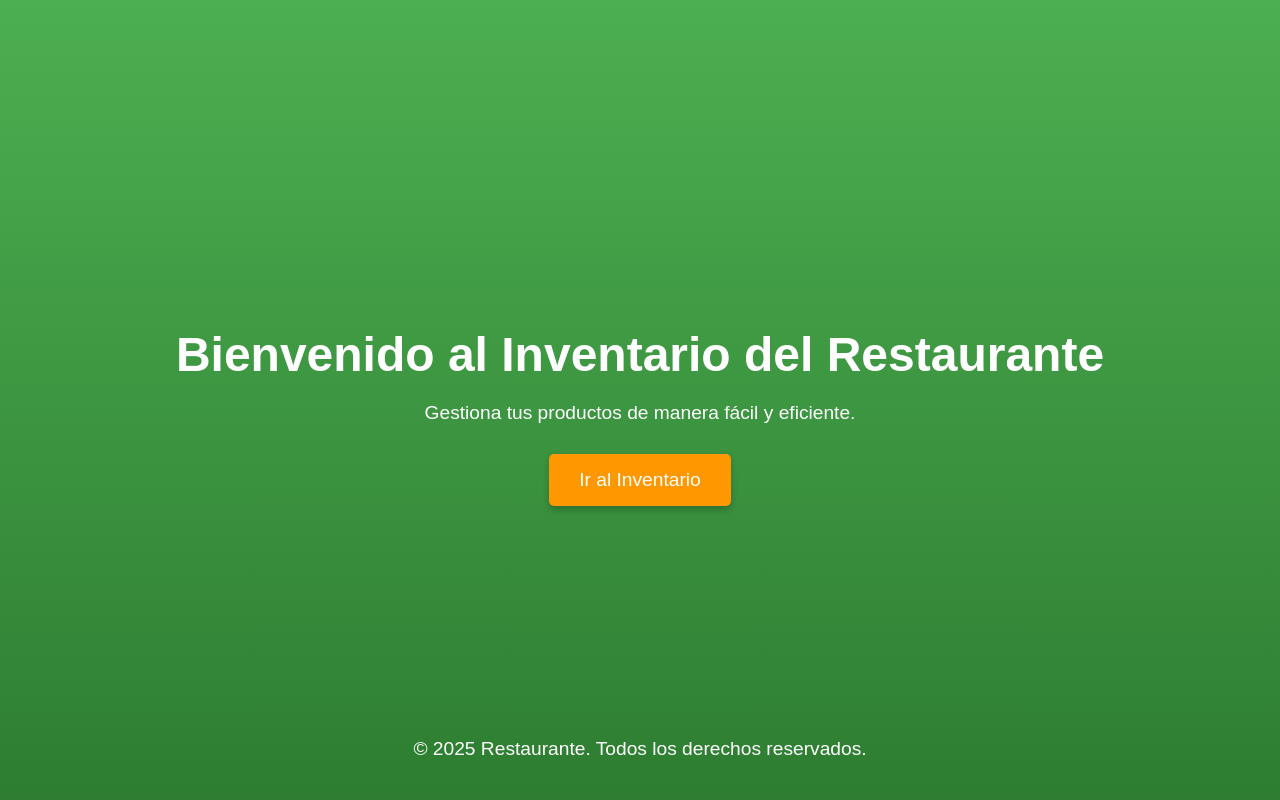
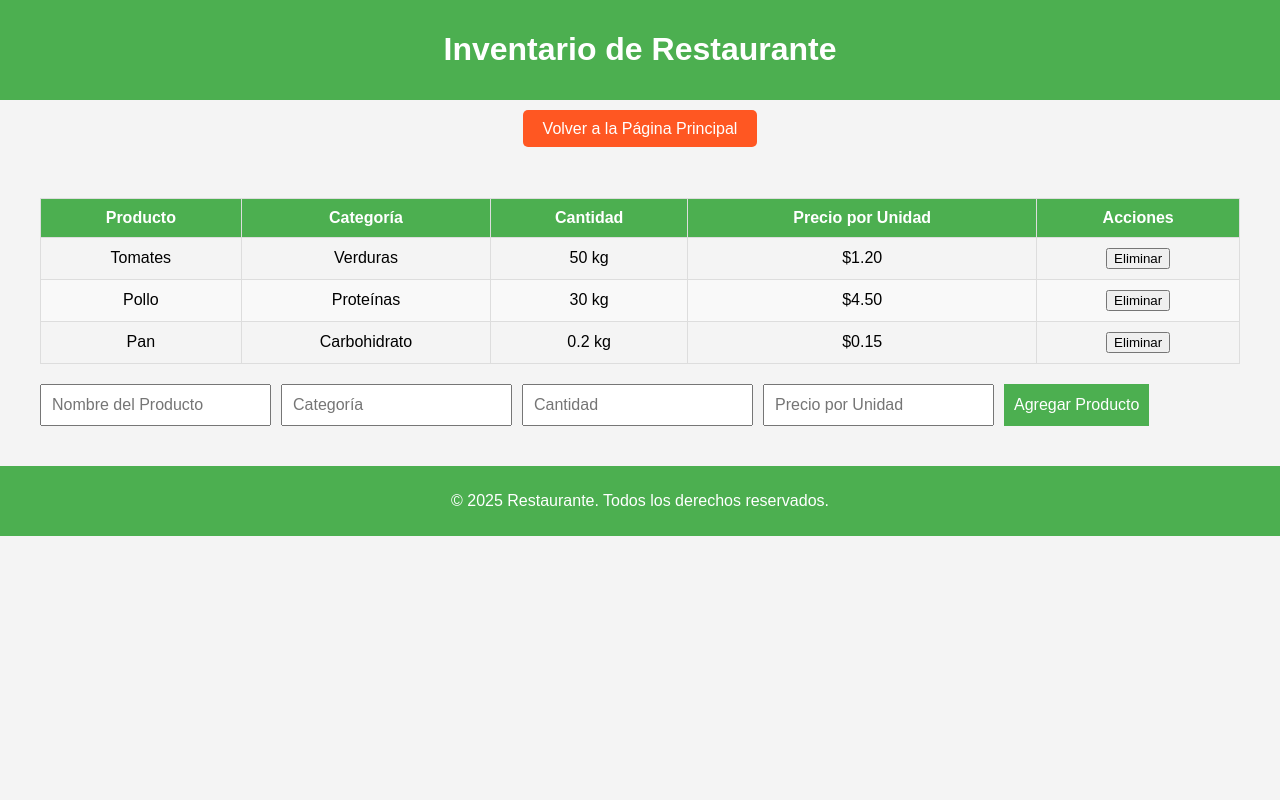
Before and after one commit to Sebaslsst/M-dulo_Inventario_Dj, a Django app: page / in a window 1280 px wide. Run offline with Django 5.2, Linux system fonts and the light colour scheme.

Commit message:
Update Inventario.html

```diff
--- a/Inventario/templates/Inventario.html
+++ b/Inventario/templates/Inventario.html
@@ -3,66 +3,182 @@
 <head>
     <meta charset="UTF-8">
     <meta name="viewport" content="width=device-width, initial-scale=1.0">
-    <title>Página de Inicio</title>
+    <title>Inventario de Restaurante</title>
     <style>
         body {
             font-family: Arial, sans-serif;
             margin: 0;
             padding: 0;
-            background: linear-gradient(to bottom, #4CAF50, #2E7D32);
+            background-color: #f4f4f4;
+        }
+        header {
+            background-color: #4CAF50;
             color: white;
-            display: flex;
-            justify-content: center;
-            align-items: center;
-            height: 100vh;
+            text-align: center;
+            padding: 10px 0;
         }
-        .container {
+        main {
+            padding: 20px;
+            max-width: 1200px;
+            margin: 0 auto;
+        }
+        .inventory-table {
+            width: 100%;
+            border-collapse: collapse;
+            margin-top: 20px;
+        }
+        .inventory-table th, .inventory-table td {
+            border: 1px solid #ddd;
+            padding: 10px;
             text-align: center;
         }
-        h1 {
-            font-size: 3rem;
-            margin-bottom: 20px;
+        .inventory-table th {
+            background-color: #4CAF50;
+            color: white;
         }
-        p {
-            font-size: 1.2rem;
-            margin-bottom: 30px;
+        .inventory-table tr:nth-child(even) {
+            background-color: #f9f9f9;
+        }
+        .inventory-table tr:hover {
+            background-color: #f1f1f1;
+        }
+        .add-item {
+            margin-top: 20px;
+            display: flex;
+            flex-wrap: wrap;
+            gap: 10px;
+        }
+        .add-item input, .add-item button {
+            padding: 10px;
+            font-size: 16px;
+        }
+        .add-item button {
+            background-color: #4CAF50;
+            color: white;
+            border: none;
+            cursor: pointer;
+        }
+        .add-item button:hover {
+            background-color: #45a049;
+        }
+        footer {
+            text-align: center;
+            padding: 10px;
+            background-color: #4CAF50;
+            color: white;
+            margin-top: 20px;
+        }
+        .back-to-main {
+            text-align: center;
+            margin: 20px 0;
         }
         .btn {
-            display: inline-block;
-            padding: 15px 30px;
-            font-size: 1.2rem;
+            padding: 10px 20px;
+            background-color: #FF5722;
             color: white;
             text-decoration: none;
-            background-color: #FF9800;
             border-radius: 5px;
-            box-shadow: 0 4px 6px rgba(0, 0, 0, 0.2);
-            transition: background-color 0.3s, transform 0.2s;
+            font-size: 1rem;
+            transition: background-color 0.3s ease;
         }
         .btn:hover {
-            background-color: #F57C00;
-            transform: scale(1.05);
-        }
-        footer {
-            position: absolute;
-            bottom: 10px;
-            width: 100%;
-            text-align: center;
-            font-size: 0.9rem;
+            background-color: #E64A19;
         }
     </style>
 </head>
+
 <body>
-    <div class="container">
-        <h1>Bienvenido al Inventario del Restaurante</h1>
-        <p>Gestiona tus productos de manera fácil y eficiente.</p>
-        <!-- Botón que redirige a la página principal del inventario -->
-        <a href="inventario.html" class="btn">Ir al Inventario</a>
+    <header>
+        <h1>Inventario de Restaurante</h1>
+    </header>
+
+    <!-- Botón para regresar a la página principal -->
+    <div class="back-to-main">
+        <a href="{% url 'principal' %}" class="btn">Volver a la Página Principal</a>
     </div>
+
+    <main>
+        <table class="inventory-table">
+            <thead>
+                <tr>
+                    <th>Producto</th>
+                    <th>Categoría</th>
+                    <th>Cantidad</th>
+                    <th>Precio por Unidad</th>
+                    <th>Acciones</th>
+                </tr>
+            </thead>
+            <tbody id="inventory-body">
+                <tr>
+                    <td>Tomates</td>
+                    <td>Verduras</td>
+                    <td>50 kg</td>
+                    <td>$1.20</td>
+                    <td><button onclick="deleteRow(this)">Eliminar</button></td>
+                </tr>
+                <tr>
+                    <td>Pollo</td>
+                    <td>Proteínas</td>
+                    <td>30 kg</td>
+                    <td>$4.50</td>
+                    <td><button onclick="deleteRow(this)">Eliminar</button></td>
+                </tr>
+                <tr>
+                    <td>Pan</td>
+                    <td>Carbohidrato</td>
+                    <td>0.2 kg</td>
+                    <td>$0.15</td>
+                    <td><button onclick="deleteRow(this)">Eliminar</button></td>
+                </tr>
+            </tbody>
+        </table>
+
+        <div class="add-item">
+            <input type="text" id="product-name" placeholder="Nombre del Producto" required>
+            <input type="text" id="category" placeholder="Categoría" required>
+            <input type="number" id="quantity" placeholder="Cantidad" min="0" required>
+            <input type="number" step="0.01" id="price" placeholder="Precio por Unidad" min="0" required>
+            <button onclick="addItem()">Agregar Producto</button>
+        </div>
+    </main>
     <footer>
         <p>&copy; 2025 Restaurante. Todos los derechos reservados.</p>
     </footer>
-</body>
-<body>
 
+    <script>
+        function addItem() {
+            const name = document.getElementById('product-name').value;
+            const category = document.getElementById('category').value;
+            const quantity = document.getElementById('quantity').value;
+            const price = document.getElementById('price').value;
+
+            if (name && category && quantity && price) {
+                const tableBody = document.getElementById('inventory-body');
+                const newRow = document.createElement('tr');
+
+                newRow.innerHTML = `
+                    <td>${name}</td>
+                    <td>${category}</td>
+                    <td>${quantity}</td>
+                    <td>$${parseFloat(price).toFixed(2)}</td>
+                    <td><button onclick="deleteRow(this)">Eliminar</button></td>
+                `;
+
+                tableBody.appendChild(newRow);
+
+                document.getElementById('product-name').value = '';
+                document.getElementById('category').value = '';
+                document.getElementById('quantity').value = '';
+                document.getElementById('price').value = '';
+            } else {
+                alert('Por favor, completa todos los campos.');
+            }
+        }
+
+        function deleteRow(button) {
+            const row = button.parentElement.parentElement;
+            row.remove();
+        }
+    </script>
 </body>
 </html>
```
